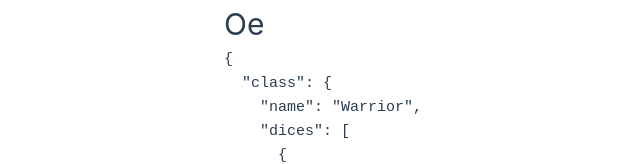
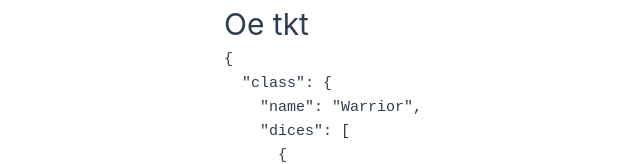
Before and after one commit to GuiguiLeGolem/poc-dice-game, a Vue app: page / in a window 1280 px wide. Shown: the top 164 px of the page, without its empty margins (218-858 px from the left). Built offline with nearby package versions, Linux system fonts and the light colour scheme.

Commit message:
commit depuis le portable

```diff
--- a/src/components/poc-dice-warrior.vue
+++ b/src/components/poc-dice-warrior.vue
@@ -1,6 +1,6 @@
 <template>
   <div>
-    <h1>Oe</h1>
+    <h1>Oe tkt</h1>
     <!-- Affiche l'objet entier en JSON -->
     <pre>{{ JSON.stringify(monObjet, null, 2) }}</pre>
   </div>
```
